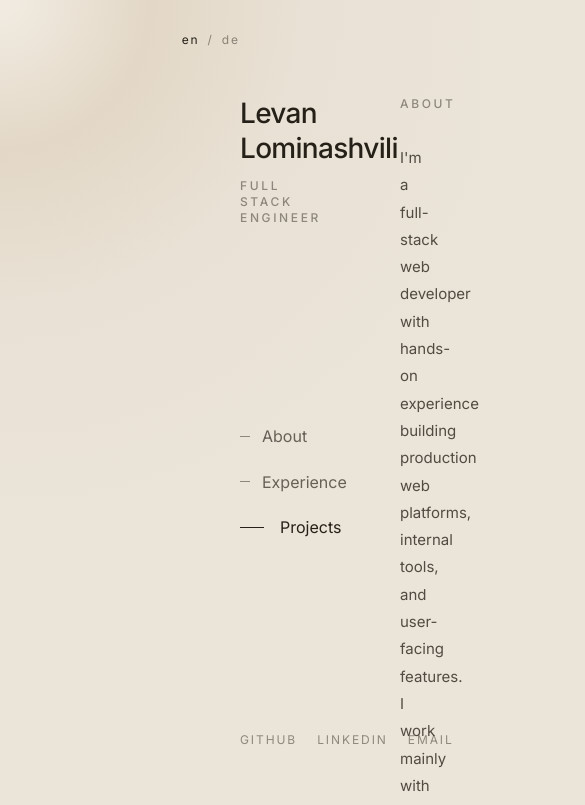
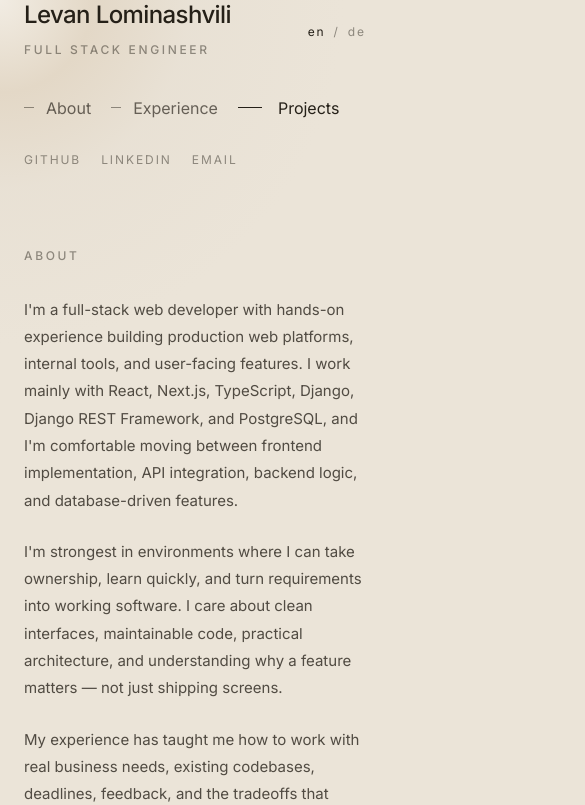
Before and after one commit to levy-237/levan-lominashvili, a React (Vite) app: page / in a window 390 px wide. Shown: the top 805 px of the page, 585 px wide, since content can reach past the window. Built offline with nearby package versions, Linux system fonts and the light colour scheme.

Commit message:
mobile responsivness added

```diff
--- a/src/App.tsx
+++ b/src/App.tsx
@@ -7,7 +7,7 @@ function App() {
 
   return (
     <div
-      className="relative w-full h-full cursor-gradient px-60"
+      className="relative h-full w-full overflow-x-hidden cursor-gradient px-6 lg:px-60"
       style={
         {
           "--cursor-x": `${x}px`,
--- a/src/Introduction.tsx
+++ b/src/Introduction.tsx
@@ -11,7 +11,7 @@ export default function Introduction({ language }: IntroductionProps) {
   const paragraphs = localizedList(language, introduction, "paragraphs");
 
   return (
-    <section id="1" className="max-w-xl scroll-mt-24">
+    <section id="1" className="max-w-xl scroll-mt-20 lg:scroll-mt-24">
       <p className="section-label mb-8 text-xs font-medium uppercase tracking-[0.22em]">
         {localized(language, sectionLabels, "about")}
       </p>
--- a/src/content/Content.tsx
+++ b/src/content/Content.tsx
@@ -30,14 +30,14 @@ export default function Content() {
 
   return (
     <>
-      <div className="absolute top-8 right-60 z-10">
+      <div className="absolute top-6 right-6 z-10 lg:top-8 lg:right-60">
         <LanguageSwitcher language={language} setLanguage={setLanguage} />
       </div>
 
-      <div className="flex w-full items-start justify-between gap-40">
+      <div className="flex w-full flex-col items-start justify-between gap-10 lg:flex-row lg:gap-40">
         <SideBar language={language} activeSection={activeSection} />
 
-        <main className="flex w-[62%] max-w-2xl flex-col gap-24 py-24">
+        <main className="flex w-full max-w-2xl flex-col gap-16 py-10 lg:w-[62%] lg:gap-24 lg:py-24">
           <Introduction language={language} />
           <Experience language={language} />
           <Projects language={language} />
--- a/src/content/Experience.tsx
+++ b/src/content/Experience.tsx
@@ -12,7 +12,7 @@ type ExperienceProps = {
 export default function Experience({ language }: ExperienceProps) {
 
   return (
-    <section id="2" className="scroll-mt-24">
+    <section id="2" className="scroll-mt-20 lg:scroll-mt-24">
       <p className="mb-10 text-xs font-medium uppercase tracking-[0.22em] text-[var(--text-subtle)]">
         {localized(language, sectionLabels, "experience")}
       </p>
@@ -24,7 +24,7 @@ export default function Experience({ language }: ExperienceProps) {
           return (
             <article
               key={`${item.company}-${item.period}`}
-              className="group grid grid-cols-[7.5rem_1fr] gap-x-8 gap-y-3 rounded-md border border-transparent p-4 transition-colors duration-200 hover:border-[var(--beige-accent)]/40 hover:bg-[var(--beige-light)]/30"
+              className="group grid grid-cols-1 gap-x-8 gap-y-2 rounded-md border border-transparent p-4 transition-colors duration-200 hover:border-[var(--beige-accent)]/40 hover:bg-[var(--beige-light)]/30 lg:grid-cols-[7.5rem_1fr] lg:gap-y-3"
             >
               <p className="pt-0.5 text-xs leading-normal text-[var(--text-subtle)]">
                 {item.period}
--- a/src/content/Projects.tsx
+++ b/src/content/Projects.tsx
@@ -12,7 +12,7 @@ type ProjectsProps = {
 export default function Projects({ language }: ProjectsProps) {
 
   return (
-    <section id="3" className="scroll-mt-24">
+    <section id="3" className="scroll-mt-20 lg:scroll-mt-24">
       <p className="mb-10 text-xs font-medium uppercase tracking-[0.22em] text-[var(--text-subtle)]">
         {localized(language, sectionLabels, "projects")}
       </p>
@@ -25,7 +25,7 @@ export default function Projects({ language }: ProjectsProps) {
           return (
             <article
               key={project.slug}
-              className="group relative grid grid-cols-[10rem_1fr] items-start gap-x-8 gap-y-3 rounded-md border border-transparent p-4 transition-colors duration-200 hover:border-[var(--beige-accent)]/40 hover:bg-[var(--beige-light)]/30"
+              className="group relative grid grid-cols-1 items-start gap-x-8 gap-y-4 rounded-md border border-transparent p-4 transition-colors duration-200 hover:border-[var(--beige-accent)]/40 hover:bg-[var(--beige-light)]/30 lg:grid-cols-[10rem_1fr] lg:gap-y-3"
             >
               <a
                 href={primaryLink.href}
--- a/src/content/SideBar.tsx
+++ b/src/content/SideBar.tsx
@@ -19,9 +19,9 @@ type SideBarProps = {
 
 export default function SideBar({ language, activeSection }: SideBarProps) {
   return (
-    <nav className="sticky top-0 flex h-screen w-[38%] max-w-md flex-col justify-between py-24">
-      <header className="space-y-3">
-        <h1 className="text-[1.75rem] font-medium leading-tight tracking-tight text-[var(--text-primary)]">
+    <nav className="flex w-full flex-col gap-8 lg:sticky lg:top-0 lg:h-screen lg:w-[38%] lg:max-w-md lg:justify-between lg:gap-0 lg:py-24">
+      <header className="space-y-3 pr-16 lg:pr-0">
+        <h1 className="text-[1.5rem] font-medium leading-tight tracking-tight text-[var(--text-primary)] lg:text-[1.75rem]">
           Levan Lominashvili
         </h1>
         <p className="text-xs font-medium uppercase tracking-[0.22em] text-[var(--text-subtle)]">
@@ -29,7 +29,7 @@ export default function SideBar({ language, activeSection }: SideBarProps) {
         </p>
       </header>
 
-      <ul className="flex flex-col gap-4">
+      <ul className="flex flex-row flex-wrap gap-x-5 gap-y-3 lg:flex-col lg:gap-4">
         {navItems.map((item) => {
           const isActive = activeSection === item.id;
 
@@ -50,7 +50,7 @@ export default function SideBar({ language, activeSection }: SideBarProps) {
         })}
       </ul>
 
-      <footer className="flex items-center gap-5">
+      <footer className="flex flex-wrap items-center gap-x-5 gap-y-2">
         {socialItems.map((item) =>
           item.href.startsWith("http") ? (
             <a
--- a/src/index.css
+++ b/src/index.css
@@ -31,6 +31,18 @@ html {
     color-mix(in srgb, var(--beige-deep) 14%, var(--beige-base)) 45%,
     transparent 82%
   );
+}
+
+@media (max-width: 1023px) {
+  .cursor-gradient {
+    background-image: radial-gradient(
+      420px circle at var(--cursor-x) var(--cursor-y),
+      color-mix(in srgb, var(--beige-light) 55%, var(--beige-base)) 0%,
+      color-mix(in srgb, var(--beige-accent) 20%, var(--beige-base)) 22%,
+      color-mix(in srgb, var(--beige-deep) 14%, var(--beige-base)) 45%,
+      transparent 82%
+    );
+  }
 }
 
 .nav-link {
```
